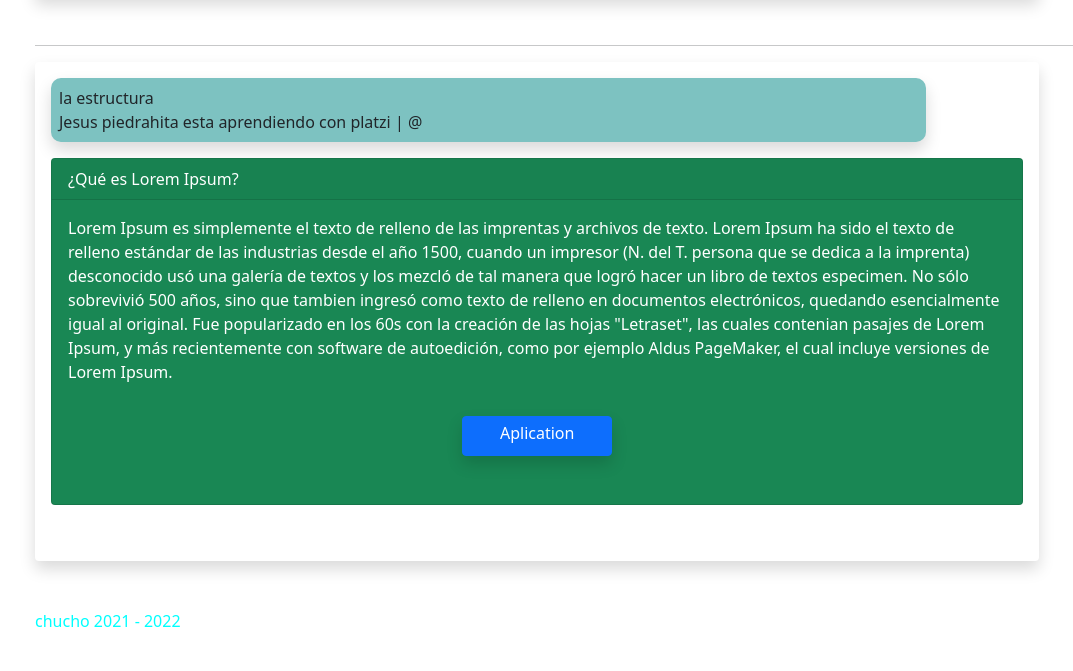
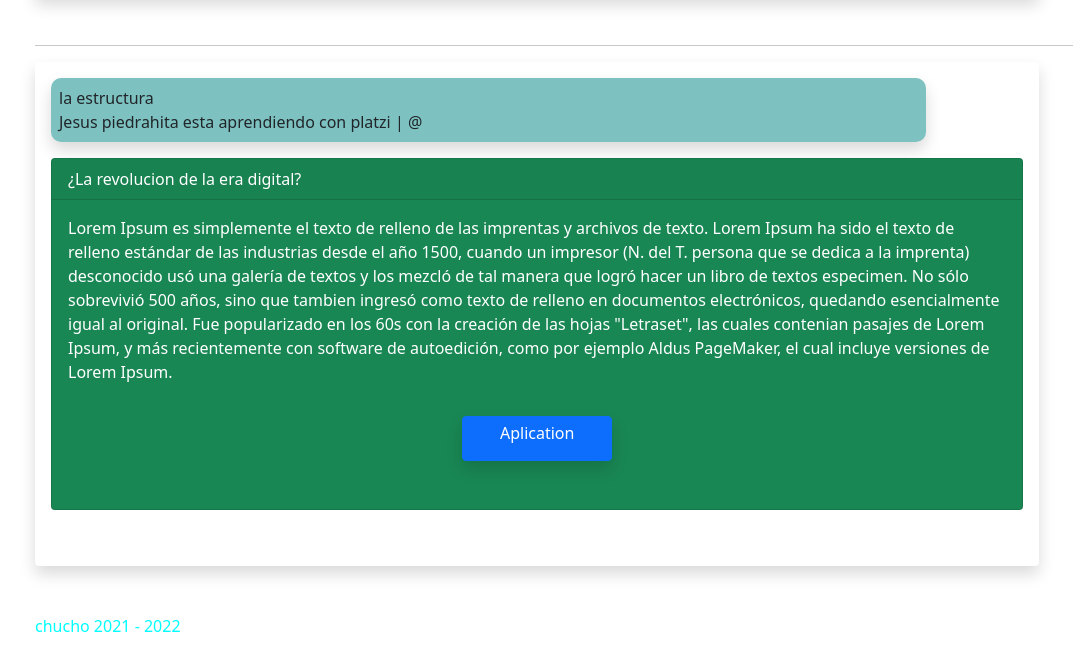
Before and after one commit to Jesus-piedrahita96/projectDemo, a plain HTML site: page index.html in a window 1280 px wide. Shown: the part 107-778 px from the top of the page, without its empty margins (47-1120 px from the left). Drawn offline with nearby package versions, Linux system fonts and the light colour scheme.

Commit message:
prueba error merge_proyect-v1.0

```diff
--- a/index.html
+++ b/index.html
@@ -68,7 +68,7 @@
             <article>
                 <div class="card text-white bg-success mb-3">
                     <div class="card-header">
-                        ¿Qué es Lorem Ipsum?
+                        ¿La revolucion de la era digital?
                     </div>
                     <div class="card-body ">
                         Lorem Ipsum es simplemente el texto de relleno de las imprentas y archivos de texto.
--- a/style.css
+++ b/style.css
@@ -21,7 +21,7 @@ section p:nth-child(2){
 
 .estilo{
     width: 150px;
-    height: 40px;
+    height: 45px;
     margin: auto;
 }
 
```
